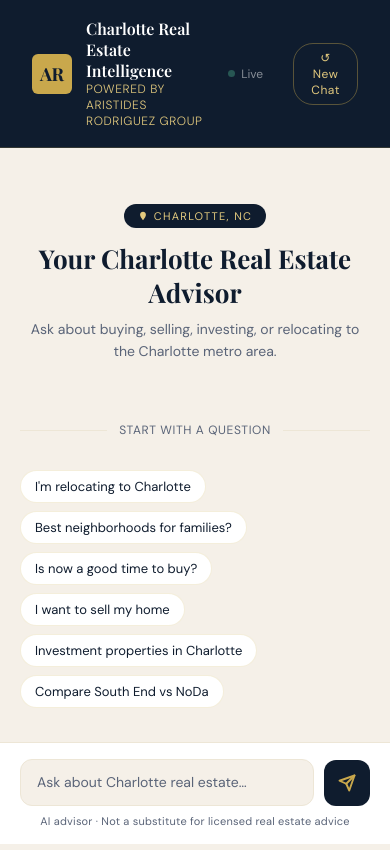
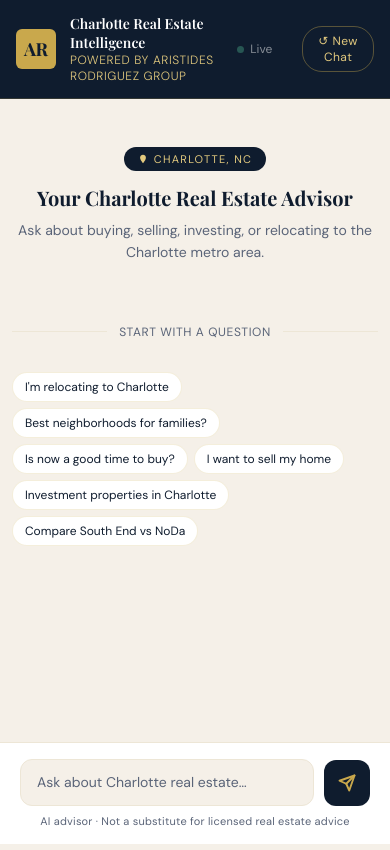
Before and after one commit to aristides-bot/charlotte-chatbot, a website: page index.html in a window 390 px wide. Drawn offline with nearby package versions, Linux system fonts and the light colour scheme.

Commit message:
Update index.html

```diff
--- a/index.html
+++ b/index.html
@@ -146,6 +146,15 @@
   .divider::before, .divider::after { content: ''; flex: 1; height: 1px; background: var(--cream-dark); }
 
   .error-bubble { background: #fff5f5; border: 1px solid #fecaca; color: #b91c1c; border-radius: 4px 16px 16px 16px; padding: 12px 16px; font-size: 14px; max-width: 75%; }
+ @media (max-width: 600px) {
+  .bubble { max-width: 85%; font-size: 14px; padding: 11px 14px; }
+  .chat-wrapper { padding: 16px 12px 0; }
+  .welcome h2 { font-size: 20px; }
+  .chips { gap: 6px; }
+  .chip { font-size: 12px; padding: 6px 12px; }
+  header { padding: 14px 16px; }
+  .header-text h1 { font-size: 14px; }
+}
 </style>
 </head>
 <body>
```
